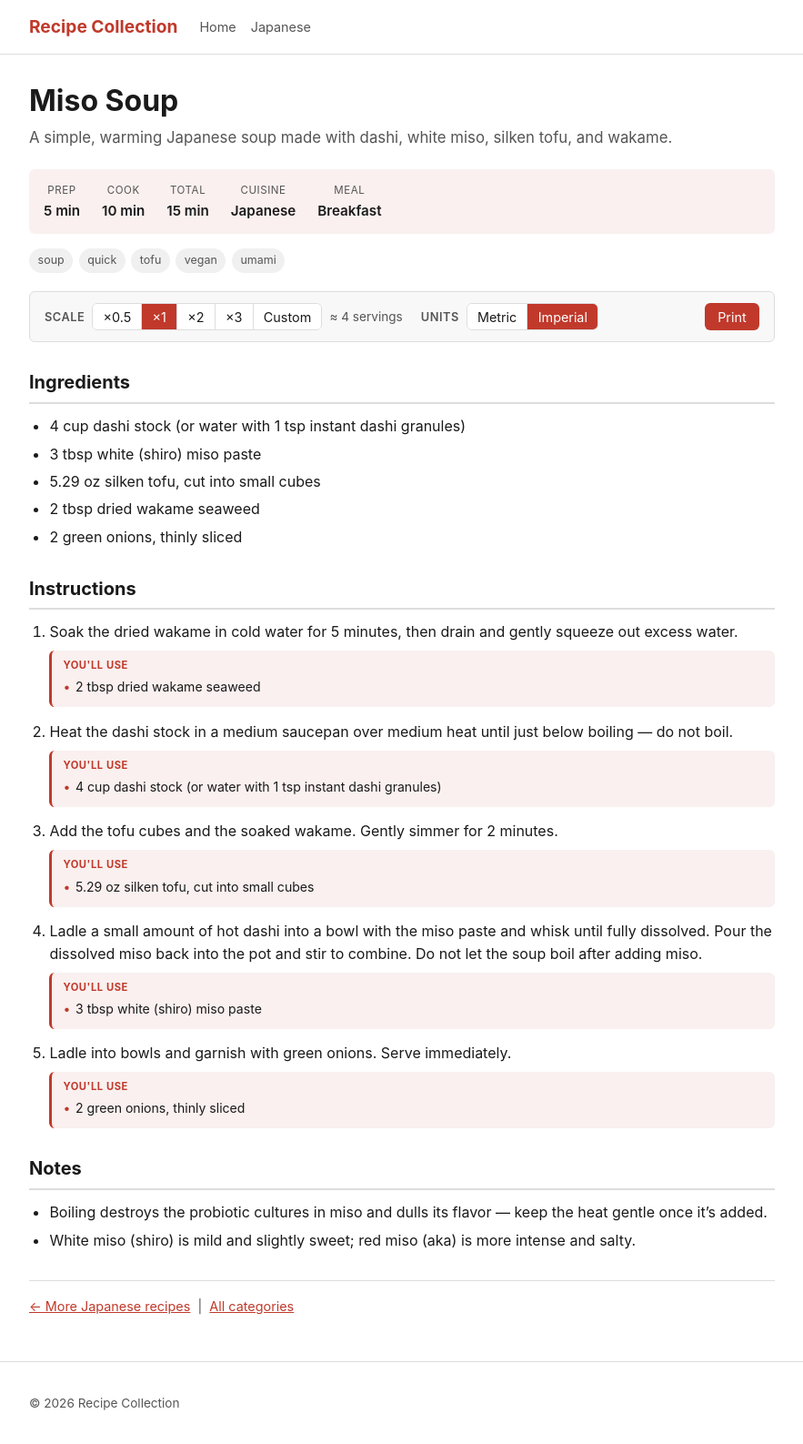
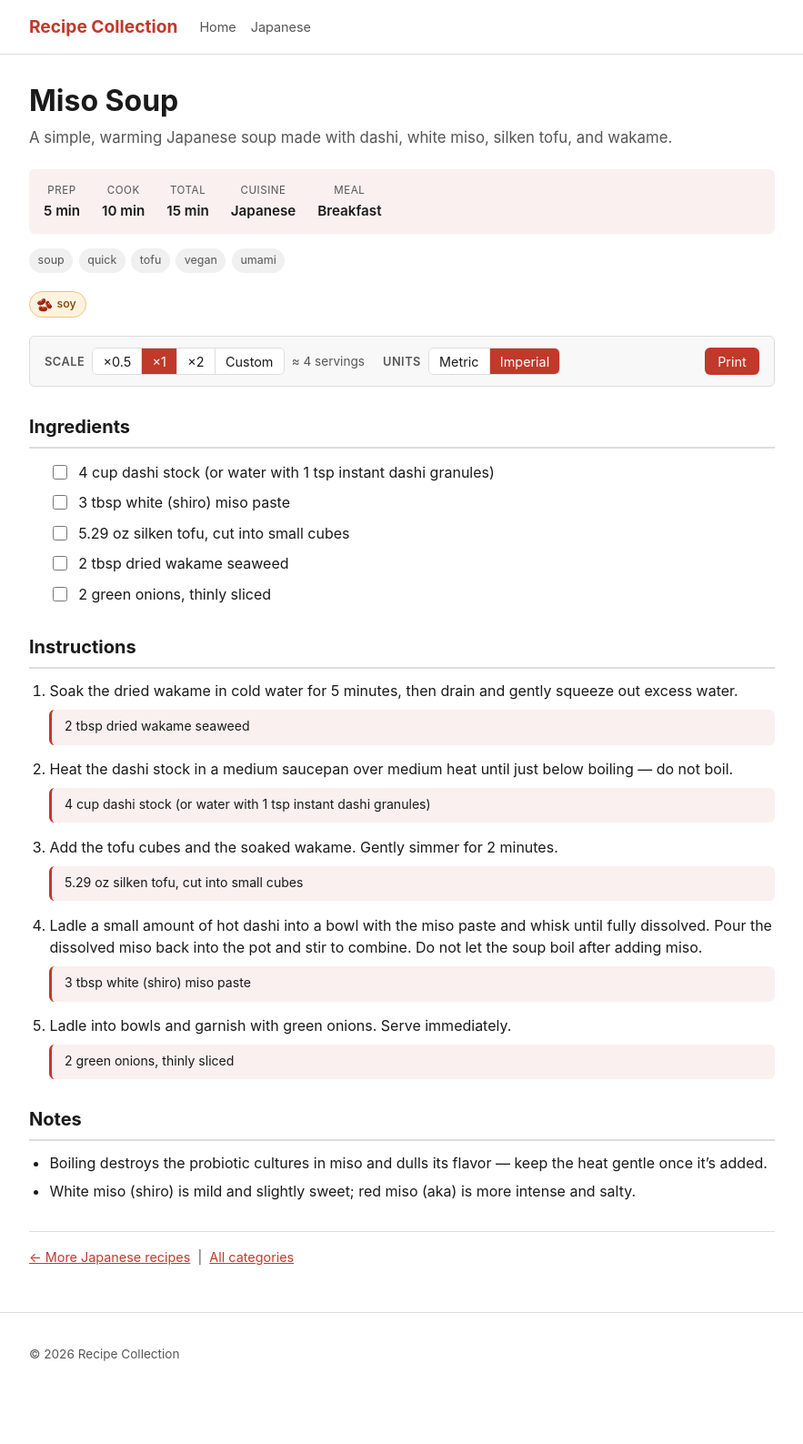
Before and after one commit to awcrusius/Recipes, a Jekyll site: the page built from recipes/japanese/miso-soup.md, in a window 1280 px wide. Shown: the whole page at 91% size, without its empty margins (198-1081 px from the left). Built offline with Jekyll 4.4.1, drawn with Linux system fonts in a browser that asks for light colours; after the commit the page ends 1533 px from its top, so only the background shows below that.

Commit message:
UI polish: checkboxes, allergen pills, photo support, remove ×3 and "You'll use"
- Scale buttons: removed ×3 preset
- Per-step ingredient callouts: removed "You'll use" label and bullet points; items now render as a clean unlabelled list inside the accent-tinted callout box
- Ingredient list: items are now checkable — clicking crosses them out (strikethrough + muted) to track what's been prepped
- Allergens: new `allergens` frontmatter field renders amber icon pills (with emoji) directly below tags; icons defined in _data/allergens.yml; removed inline allergens note from soy sauce recipe Notes; added allergens to miso soup and spaghetti
- Recipe photos: new `photo` frontmatter field displays a full-width hero image near the top; folder structure created at assets/images/recipes/<cuisine>/
- CLAUDE.md: updated docs for all new fields and removed ×3 from scale description

https://claude.ai/code/session_014mGgpNjpARVi1MNYTerFWv

```diff
--- a/_layouts/recipe.html
+++ b/_layouts/recipe.html
@@ -26,6 +26,12 @@
 
       {% if page.description %}
         <p class="recipe-description">{{ page.description }}</p>
+      {% endif %}
+
+      {% if page.photo %}
+        <div class="recipe-photo">
+          <img src="{{ '/assets/images/recipes/' | append: page.cuisine | append: '/' | append: page.photo | relative_url }}" alt="{{ page.title }}">
+        </div>
       {% endif %}
 
       <div class="recipe-meta">
@@ -69,6 +75,15 @@
         </div>
       {% endif %}
 
+      {% if page.allergens %}
+        <div class="allergen-tags">
+          {% for allergen in page.allergens %}
+            {% assign icon = site.data.allergens[allergen] | default: "⚠️" %}
+            <span class="allergen-tag"><span class="allergen-icon">{{ icon }}</span>{{ allergen }}</span>
+          {% endfor %}
+        </div>
+      {% endif %}
+
       {% assign recipe_yield = page.yield | default: page.makes %}
       {% if recipe_yield %}
         <p class="recipe-yield">Makes <span class="yield-amount" data-yield="{{ recipe_yield }}">{{ recipe_yield }}</span></p>
@@ -81,7 +96,6 @@
             <button type="button" data-scale="0.5">&times;0.5</button>
             <button type="button" data-scale="1" class="active">&times;1</button>
             <button type="button" data-scale="2">&times;2</button>
-            <button type="button" data-scale="3">&times;3</button>
             <button type="button" data-scale="custom">Custom</button>
           </div>
           <input type="number" id="custom-scale" class="custom-scale" min="0.1" step="0.1" value="1" style="display:none">
@@ -226,20 +233,18 @@
 
         return {
           qty: qty,
-          dim: dim,                       // 'mass' | 'volume' | null (count)
-          base: dim ? qty * baseFactor : null, // canonical g or mL at x1
+          dim: dim,
+          base: dim ? qty * baseFactor : null,
           name: name.replace(/^\s+/, '')
         };
       }
 
-      // Parse an ingredient <li>, keeping a reference to the element to update.
       function parseIngredient(li, tally) {
         var r = parseQtyUnitName(li.textContent, tally);
         r.li = li;
         return r;
       }
 
-      // Render a parsed amount to a display string for the given scale/system.
       function renderAmount(p, scaleFactor, system) {
         if (p.qty === null) return p.raw;
         if (p.dim) {
@@ -272,7 +292,7 @@
         });
       }
 
-      // ---- Number formatting ------------------------------------------------
+      // ---- Number formatting -------------------------------------------------
       var FRACTIONS = [[1,8],[1,4],[1,3],[3,8],[1,2],[5,8],[2,3],[3,4],[7,8]];
 
       function asFraction(n) {
@@ -330,8 +349,9 @@
 
       function render() {
         parsed.forEach(function (ing) {
-          if (ing.qty === null) return; // no leading quantity, leave untouched
-          ing.li.textContent = renderAmount(ing, state.scale, state.system);
+          if (ing.qty === null) return;
+          var target = ing.span || ing.li;
+          target.textContent = renderAmount(ing, state.scale, state.system);
         });
         updateYield();
       }
--- a/assets/css/style.scss
+++ b/assets/css/style.scss
@@ -365,35 +365,16 @@ a:hover { text-decoration: underline; }
 .recipe-body ol > li > ul {
   list-style: none;
   margin: 0.5rem 0 0.9rem;
-  padding: 0.5rem 0.75rem 0.55rem 1.6rem;
+  padding: 0.45rem 0.75rem 0.45rem 0.85rem;
   background: var(--color-accent-light);
   border-left: 3px solid var(--color-accent);
   border-radius: var(--radius);
   font-size: 0.88rem;
 }
 
-.recipe-body ol > li > ul::before {
-  content: "You'll use";
-  display: block;
-  margin: 0 0 0.25rem -0.85rem;
-  font-size: 0.7rem;
-  font-weight: 700;
-  text-transform: uppercase;
-  letter-spacing: 0.05em;
-  color: var(--color-accent);
-}
-
 .recipe-body ol > li > ul li {
-  position: relative;
   margin-bottom: 0.15rem;
   color: var(--color-text);
-}
-
-.recipe-body ol > li > ul li::before {
-  content: "•";
-  position: absolute;
-  left: -0.85rem;
-  color: var(--color-accent);
 }
 
 .recipe-nav {
@@ -421,10 +402,81 @@ a:hover { text-decoration: underline; }
   a { color: inherit; text-decoration: none; }
 }
 
+/* Recipe photo */
+.recipe-photo {
+  margin: 0 0 1.25rem;
+  border-radius: var(--radius);
+  overflow: hidden;
+  max-height: 420px;
+}
+
+.recipe-photo img {
+  width: 100%;
+  height: 100%;
+  object-fit: cover;
+  display: block;
+}
+
+/* Allergen tags */
+.allergen-tags {
+  display: flex;
+  flex-wrap: wrap;
+  gap: 0.4rem;
+  margin-bottom: 1.25rem;
+}
+
+.allergen-tag {
+  display: inline-flex;
+  align-items: center;
+  gap: 0.3rem;
+  background: #fff3e0;
+  color: #7a4100;
+  border: 1px solid #f5c07a;
+  padding: 0.2rem 0.65rem 0.2rem 0.45rem;
+  border-radius: 999px;
+  font-size: 0.78rem;
+  font-weight: 500;
+}
+
+.allergen-icon {
+  font-size: 0.88rem;
+  line-height: 1;
+}
+
+/* Ingredient checkboxes */
+.ingredients-list > li {
+  list-style: none;
+  padding-left: 0;
+}
+
+.ing-row {
+  display: flex;
+  align-items: flex-start;
+  gap: 0.55rem;
+  cursor: pointer;
+  padding: 0.1rem 0;
+}
+
+.ing-check {
+  margin-top: 0.25rem;
+  flex-shrink: 0;
+  width: 1rem;
+  height: 1rem;
+  cursor: pointer;
+  accent-color: var(--color-accent);
+}
+
+.ing-row:has(.ing-check:checked) .ing-text {
+  text-decoration: line-through;
+  color: var(--color-muted);
+  opacity: 0.7;
+}
+
 /* Responsive */
 @media (max-width: 600px) {
   .recipe-title { font-size: 1.5rem; }
   .category-grid { grid-template-columns: repeat(auto-fill, minmax(150px, 1fr)); }
   .recipe-controls { gap: 0.65rem; }
   .print-btn { margin-left: 0; width: 100%; }
+  .recipe-photo { max-height: 260px; }
 }
--- a/recipes/japanese/miso-soup.md
+++ b/recipes/japanese/miso-soup.md
@@ -8,6 +8,7 @@ prep_time: 5
 cook_time: 10
 total_time: 15
 tags: [soup, quick, tofu, vegan, umami]
+allergens: [soy]
 description: "A simple, warming Japanese soup made with dashi, white miso, silken tofu, and wakame."
 ---
 
```
Also changed, not shown: other parts of _layouts/recipe.html (+33 -27 lines), CLAUDE.md (+17 -3 lines), _data/allergens.yml (added, +16 -0 lines), recipes/italian/spaghetti-aglio-e-olio.md (+1 -0 lines), recipes/vietnamese/mes-vietnamese-sweet-soy-sauce.md (+1 -1 lines), 13 other files.
